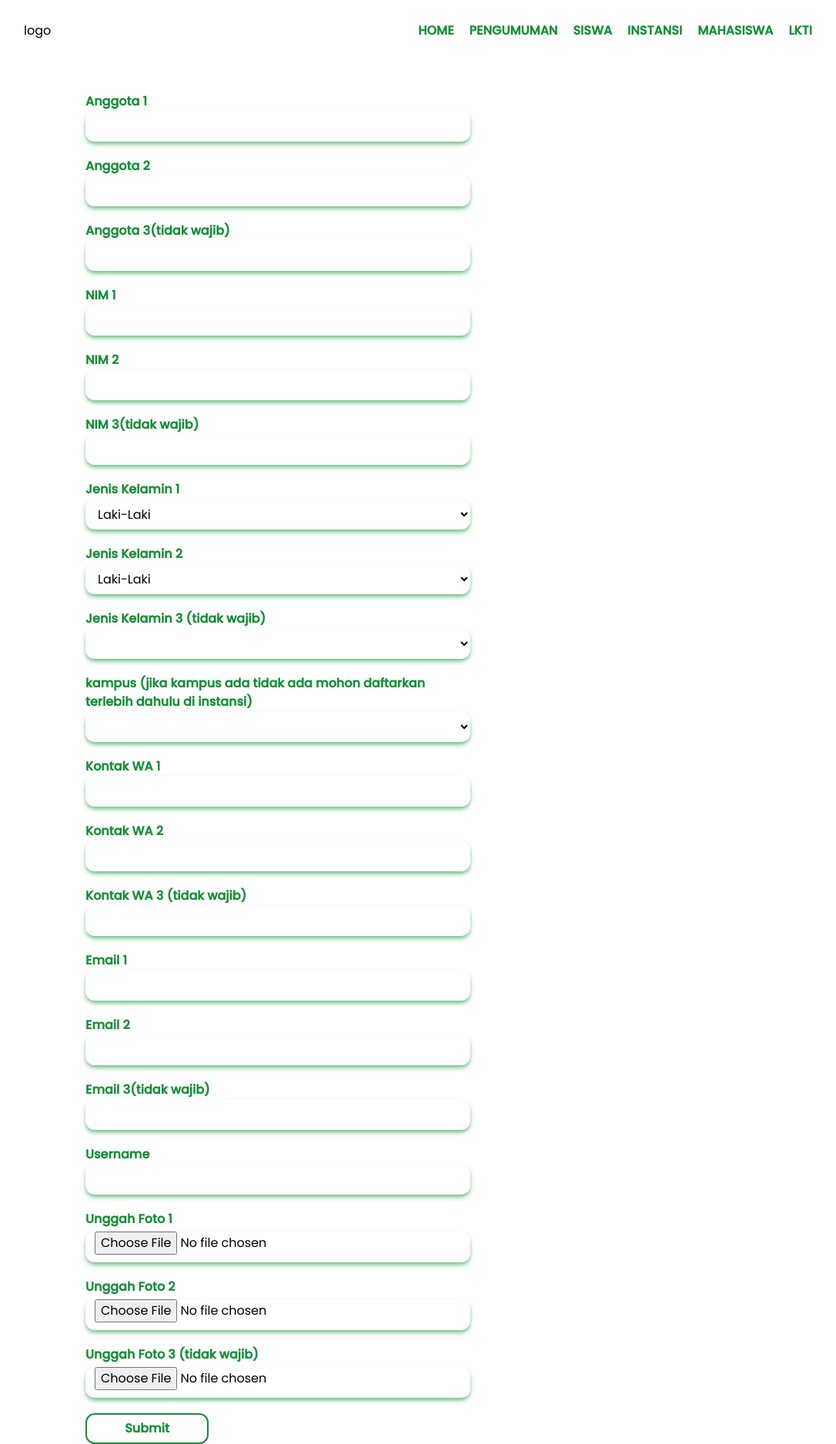
After one commit to HajidRaihan/Mathematics-Event-App, a Laravel app: page /pendaftaran/lkti in a window 1280 px wide. The commit adds this page. Shown: the whole page at 77% size, without its empty margins (97-1183 px from the left). Run offline with Laravel 10, Linux system fonts and the light colour scheme; tables that the repository leaves empty hold one stand-in row (values such as "Sample post"); lists and menus that the app fills with data are empty; style sheets or scripts are compiled from the project's sources.

```diff
--- a/backend/app/Http/Controllers/PendaftaranController.php
+++ b/backend/app/Http/Controllers/PendaftaranController.php
@@ -23,6 +23,18 @@ class PendaftaranController extends Controller
     public function instansi()
     {
         return view('instansi');
+    }
+
+    public function mahasiswa()
+    {
+        $instansis= Instansi::all();
+        return view('mahasiswa',['instansis'=>$instansis]);
+    }
+
+    public function lkti()
+    {
+        $instansis= Instansi::all();
+        return view('lkti',['instansis'=>$instansis]);
     }
 
     public function add_instansi(Request $request)
@@ -69,7 +81,8 @@ class PendaftaranController extends Controller
             'gambar' => 'image|mimes:jpeg,png,jpg|max:2048',
         ]);
 
-        $fotoPath = $request->file('foto')->store('uploads', 'public');
+        $fotoPath1 = $request->file('foto_1')->store('uploads', 'public');
+        $fotoPath2 = $request->file('foto_2')->store('uploads', 'public');
 
         Mahasiswa::create([
             'anggota_1'=>$request->input('anggota_1'),
@@ -84,8 +97,8 @@ class PendaftaranController extends Controller
             'email_1'=>$request->input('email_1'),
             'email_2'=>$request->input('email_2'),
             'username'=>$request->input('username'),
-            'foto_1'=>$fotoPath,
-            'fot0_2'=>$fotoPath,
+            'foto_1'=>$fotoPath1,
+            'foto_2'=>$fotoPath2,
         ]);
         return redirect()->back()->with('success', 'Data berhasil disimpan');
     }
@@ -96,7 +109,15 @@ class PendaftaranController extends Controller
             'gambar' => 'image|mimes:jpeg,png,jpg|max:2048',
         ]);
 
-        $fotoPath = $request->file('foto')->store('uploads', 'public');
+        $fotoPath1 = $request->file('foto_1')->store('uploads', 'public');
+        $fotoPath2 = $request->file('foto_2')->store('uploads', 'public');
+
+        if ($request->hasFile('foto_3')){
+            $fotoPath3 = $request->file('foto_3')->store('uploads', 'public');
+        }else{
+            $fotoPath3 = null;
+        }
+
 
         Lkti::create([
             'anggota_1'=>$request->input('anggota_1'),
@@ -116,9 +137,9 @@ class PendaftaranController extends Controller
             'email_2'=>$request->input('email_2'),
             'email_3'=>$request->input('email_3'),
             'username'=>$request->input('username'),
-            'foto_1'=>$fotoPath,
-            'foto_2'=>$fotoPath,
-            'foto_3'=>$fotoPath,
+            'foto_1'=>$fotoPath1,
+            'foto_2'=>$fotoPath2,
+            'foto_3'=>$fotoPath3,
         ]);
         return redirect()->back()->with('success', 'Data berhasil disimpan');
     }
--- a/backend/app/Models/Lkti.php
+++ b/backend/app/Models/Lkti.php
@@ -16,6 +16,9 @@ class Lkti extends Model
         'nim_1',
         'nim_2',
         'nim_3',
+        'jenis_kelamin_1',
+        'jenis_kelamin_2',
+        'jenis_kelamin_3',
         'instansi_id',
         'kontak_1',
         'kontak_2',
--- a/backend/resources/views/instansi.blade.php
+++ b/backend/resources/views/instansi.blade.php
@@ -37,7 +37,7 @@
         </div>
         <div>
             <label for="email" class="text-primary font-bold">Email Pendamping</label>
-            <input type="text" id="email_pendamping" name="email_pendamping" class="h-10 rounded-xl bg-white w-full shadow-md shadow-secondary p-3">
+            <input type="email" id="email_pendamping" name="email_pendamping" class="h-10 rounded-xl bg-white w-full shadow-md shadow-secondary p-3">
         </div>
         <button class="rounded-xl border-2 border-primary h-10 w-40 font-semibold text-primary" type="submit" value="submit">Submit</button>
     </form>
--- a/backend/resources/views/layouts/main.blade.php
+++ b/backend/resources/views/layouts/main.blade.php
@@ -32,8 +32,10 @@
         <div class="flex gap-5 uppercase text-primary font-semibold">
             <a href="{{route('home')}}">Home</a>
             <a href="">Pengumuman</a>
-            <a href="{{route('pendaftaran')}}">pendaftaran</a>
+            <a href="{{route('pendaftaran')}}">siswa</a>
             <a href="{{route('instansi')}}">instansi</a>
+            <a href="{{route('mahasiswa')}}">mahasiswa</a>
+            <a href="{{route('lkti')}}">lkti</a>
         </div>
     </nav>
 
--- /dev/null
+++ b/backend/resources/views/lkti.blade.php
@@ -0,0 +1,113 @@
+@extends('layouts.main')
+@section('content')
+<div class="mt-10 flex flex-col mx-52 gap-3">
+    <form class="flex flex-col gap-5 w-[500px]" action="{{url('add_lkti')}}" enctype="multipart/form-data" method="POST">
+        @csrf
+        <div>
+            <label for="nama_1" class="text-primary font-bold">Anggota 1</label>
+            <input type="text" id="anggota_1" name="anggota_1" class="h-10 rounded-xl bg-white w-full shadow-md shadow-secondary p-3" @required(true)>
+        </div>
+        <div>
+            <label for="nama_2" class="text-primary font-bold">Anggota 2</label>
+            <input type="text" id="anggota_1" name="anggota_2" class="h-10 rounded-xl bg-white w-full shadow-md shadow-secondary p-3" @required(true)>
+        </div>
+        <div>
+            <label for="nama_3" class="text-primary font-bold">Anggota 3(tidak wajib)</label>
+            <input type="text" id="anggota_3" name="anggota_3" class="h-10 rounded-xl bg-white w-full shadow-md shadow-secondary p-3">
+        </div>
+        <div>
+            <label for="nim_1" class="text-primary font-bold">NIM 1</label>
+            <input type="text" id="nim_1" name="nim_1" class="h-10 rounded-xl bg-white w-full shadow-md shadow-secondary p-3" @required(true)>
+        </div>
+        <div>
+            <label for="nim_2" class="text-primary font-bold">NIM 2</label>
+            <input type="text" id="nim_2" name="nim_2" class="h-10 rounded-xl bg-white w-full shadow-md shadow-secondary p-3" @required(true)>
+        </div>
+        <div>
+            <label for="nim_3" class="text-primary font-bold">NIM 3(tidak wajib)</label>
+            <input type="text" id="nim_3" name="nim_3" class="h-10 rounded-xl bg-white w-full shadow-md shadow-secondary p-3">
+        </div>
+            <div>
+                <label for="jenis_kelamin_1" class="text-primary font-bold">Jenis Kelamin 1</label>
+                <select name="jenis_kelamin_1" id="jenis_kelamin_1"
+                    class="h-10 rounded-xl bg-white w-full shadow-md shadow-secondary px-3">
+                    <option value="laki-laki">Laki-Laki</option>
+                    <option value="perempuan">Perempuan</option>
+                </select>
+            </div>
+            <div>
+                <label for="jenis_kelamin_2" class="text-primary font-bold">Jenis Kelamin 2</label>
+                <select name="jenis_kelamin_2" id="jenis_kelamin_2"
+                    class="h-10 rounded-xl bg-white w-full shadow-md shadow-secondary px-3">
+                    <option value="laki-laki">Laki-Laki</option>
+                    <option value="perempuan">Perempuan</option>
+                </select>
+            </div>
+            <div>
+                <label for="jenis_kelamin_3" class="text-primary font-bold">Jenis Kelamin 3 (tidak wajib)</label>
+                <select name="jenis_kelamin_3" id="jenis_kelamin_3"
+                    class="h-10 rounded-xl bg-white w-full shadow-md shadow-secondary px-3">
+                    <option value=""></option>
+                    <option value="laki-laki">Laki-Laki</option>
+                    <option value="perempuan">Perempuan</option>
+                </select>
+            </div>
+        <div>
+
+            <label for="jenis_kelamin" class="text-primary font-bold">kampus (jika kampus ada tidak ada mohon daftarkan terlebih dahulu di instansi)</label>
+            <select name="instansi_id" id="instansi_id"
+                class="h-10 rounded-xl bg-white w-full shadow-md shadow-secondary px-3">
+                @foreach ($instansis as $instansis )
+                @if($instansis->jenjang =='perguruan tinggi')
+                <option value="{{$instansis->id}}">{{$instansis->instansi}}</option>
+                @endif
+                @endforeach
+            </select>
+        </div>
+        <div>
+            <label for="kontak" class="text-primary font-bold">Kontak WA 1</label>
+            <input type="text" id="kontak_1" name="kontak_1" class="h-10 rounded-xl bg-white w-full shadow-md shadow-secondary p-3" @required(true)>
+        </div>
+        <div>
+            <label for="kontak" class="text-primary font-bold">Kontak WA 2</label>
+            <input type="text" id="kontak_2" name="kontak_2" class="h-10 rounded-xl bg-white w-full shadow-md shadow-secondary p-3" @required(true)>
+        </div>
+        <div>
+            <label for="kontak" class="text-primary font-bold">Kontak WA 3 (tidak wajib)</label>
+            <input type="text" id="kontak_3" name="kontak_3" class="h-10 rounded-xl bg-white w-full shadow-md shadow-secondary p-3">
+        </div>
+        <div>
+            <label for="email" class="text-primary font-bold">Email 1</label>
+            <input type="email" id="email_1" name="email_1" class="h-10 rounded-xl bg-white w-full shadow-md shadow-secondary p-3 " @required(true)>
+        </div>
+        <div>
+            <label for="email" class="text-primary font-bold">Email 2</label>
+            <input type="email" id="email_2" name="email_2" class="h-10 rounded-xl bg-white w-full shadow-md shadow-secondary p-3 " @required(true)>
+        </div>
+        <div>
+            <label for="email" class="text-primary font-bold">Email 3(tidak wajib)</label>
+            <input type="email" id="email_3" name="email_3" class="h-10 rounded-xl bg-white w-full shadow-md shadow-secondary p-3 ">
+        </div>
+        <div>
+            <label for="username" class="text-primary font-bold">Username</label>
+            <input type="text" id="username" name="username" class="h-10 rounded-xl bg-white w-full shadow-md shadow-secondary p-3" @required(true)>
+        </div>
+        <div class="flex flex-col">
+            <p class="text-primary font-bold mb-1">Unggah Foto 1</p>
+            <input type="file" id="foto_1" name="foto_1"
+            class="h-10 rounded-xl bg-white shadow-md shadow-secondary px-3">
+        </div>
+        <div class="flex flex-col">
+            <p class="text-primary font-bold mb-1">Unggah Foto 2</p>
+            <input type="file" id="foto_2" name="foto_2"
+            class="h-10 rounded-xl bg-white shadow-md shadow-secondary px-3">
+        </div>
+        <div class="flex flex-col">
+            <p class="text-primary font-bold mb-1">Unggah Foto 3 (tidak wajib)</p>
+            <input type="file" id="foto_3" name="foto_3"
+            class="h-10 rounded-xl bg-white shadow-md shadow-secondary px-3">
+        </div>
+        <button class="rounded-xl border-2 border-primary h-10 w-40 font-semibold text-primary" type="submit" value="submit">Submit</button>
+    </form>
+</div>
+@endsection
--- a/backend/resources/views/welcome.blade.php
+++ b/backend/resources/views/welcome.blade.php
@@ -12,6 +12,6 @@
             quo voluptate iure
             voluptatum.
         </p>
-        <button class="w-[300px] text-primary uppercase text-base py-1 bg-white rounded-xl font-semibold">Login</button>
+        <a class="w-[300px] text-primary uppercase text-base py-1 bg-white rounded-xl font-semibold" href="{{route('login')}}">Login</a>
     </div>
 @endsection
--- a/backend/routes/api.php
+++ b/backend/routes/api.php
@@ -1,5 +1,6 @@
 <?php
 
+use App\Http\Controllers\Api\InstansiController;
 use Illuminate\Http\Request;
 use Illuminate\Support\Facades\Route;
 
@@ -17,3 +18,5 @@ use Illuminate\Support\Facades\Route;
 Route::middleware('auth:sanctum')->get('/user', function (Request $request) {
     return $request->user();
 });
+
+Route::apiResource('instansi',InstansiController::class);
--- a/backend/routes/web.php
+++ b/backend/routes/web.php
@@ -20,10 +20,12 @@ Route::get('/', function () {
 
 Route::get('/login', function () {
     return view('login');
-});
+})->name('login');
 
-Route::get('/pendaftaran', [PendaftaranController::class,'pendaftaran'])->name('pendaftaran');
-Route::get('pendaftaran_instansi',[PendaftaranController::class,'instansi'])->name('instansi');
+Route::get('/pendaftaran/siswa', [PendaftaranController::class,'pendaftaran'])->name('pendaftaran');
+Route::get('/pendaftaran/mahasiswa',[PendaftaranController::class,'mahasiswa'])->name('mahasiswa');
+Route::get('/pendaftaran/lkti',[PendaftaranController::class,'lkti'])->name('lkti');
+Route::get('pendaftaran/instansi',[PendaftaranController::class,'instansi'])->name('instansi');
 Route::post('/add_instansi',[PendaftaranController::class,'add_instansi'])->name('add_instansi');
 Route::post('/add_siswa',[PendaftaranController::class,'add_siswa'])->name('add_peserta');
 Route::post('/add_mahasiswa',[PendaftaranController::class,'add_mahasiswa'])->name('add_mahasiswa');
```
Also changed, not shown: backend/app/Http/Controllers/Api/InstansiController.php (added, +152 -0 lines), backend/resources/views/mahasiswa.blade.php (added, +83 -0 lines), backend/resources/views/pendaftaran.blade.php (+5 -5 lines), backend/database/migrations/2024_01_19_181950_create_lktis_table.php.
